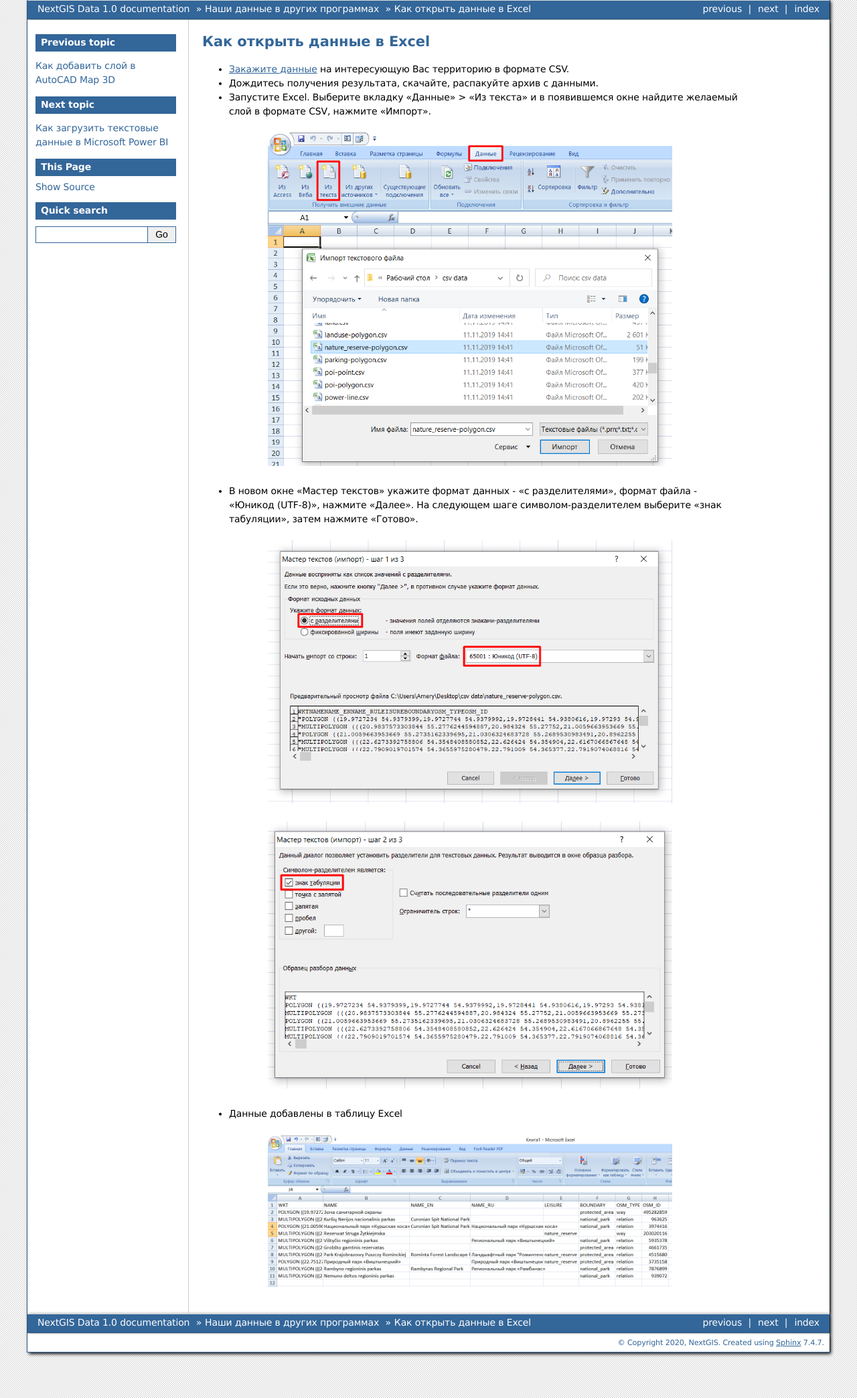
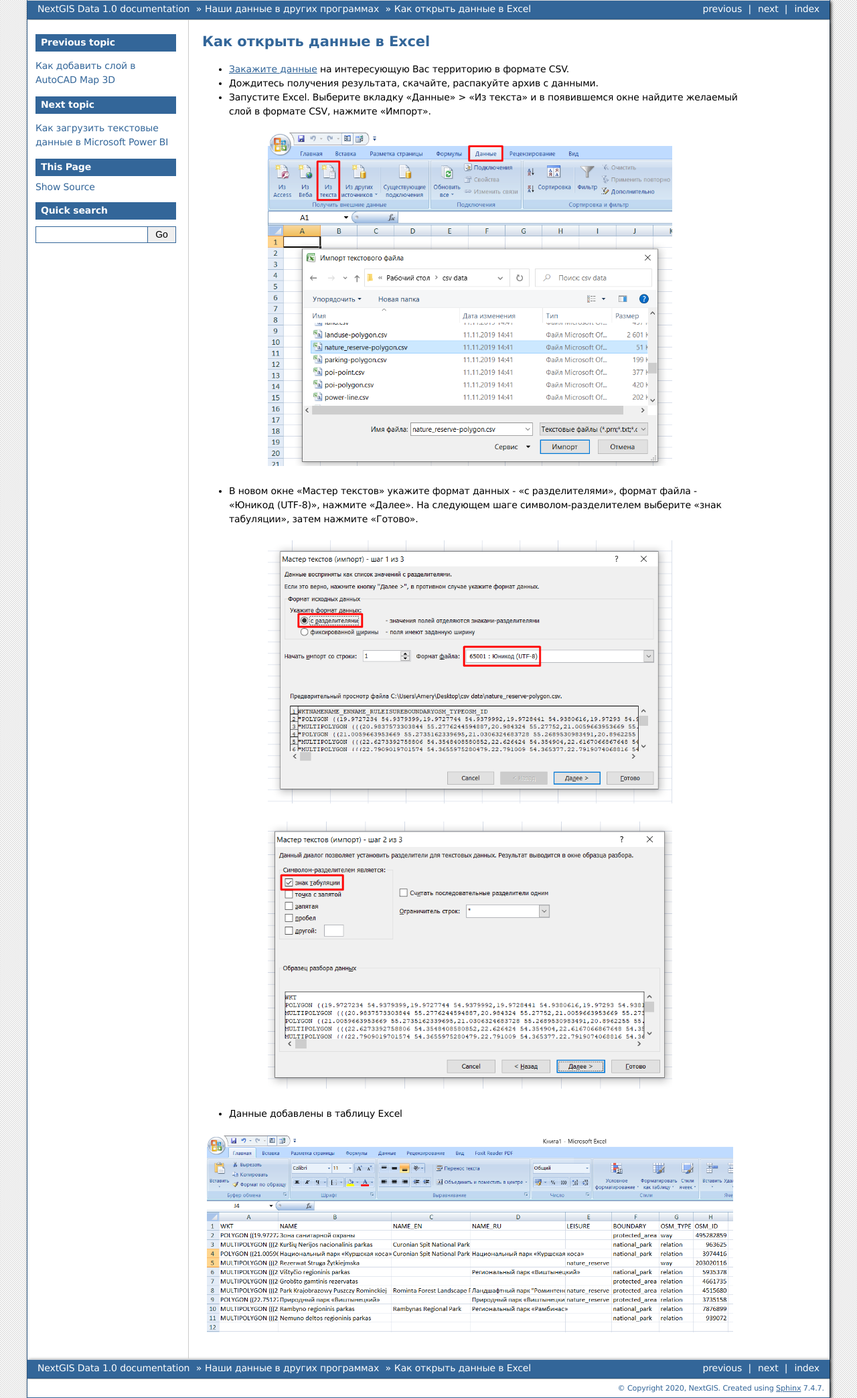
Before and after one commit to nextgis/docs_data, a Sphinx documentation site: the page built from source/excel.rst, in a window 1280 px wide. Shown: the whole page at 67% size. Built offline with Sphinx 7.4.7, drawn with Linux system fonts in a browser that asks for light colours; formulas are drawn with MathJax 3; pages that are not in the unit, such as notebooks, are missing from menus.

Commit message:
Update excel.rst
Change screen width

```diff
--- a/source/excel.rst
+++ b/source/excel.rst
@@ -29,4 +29,4 @@
 .. figure:: _static/excel4.png
    :name: excel4
    :align: center
-   :width: 16cm
+   :width: 24cm
```
